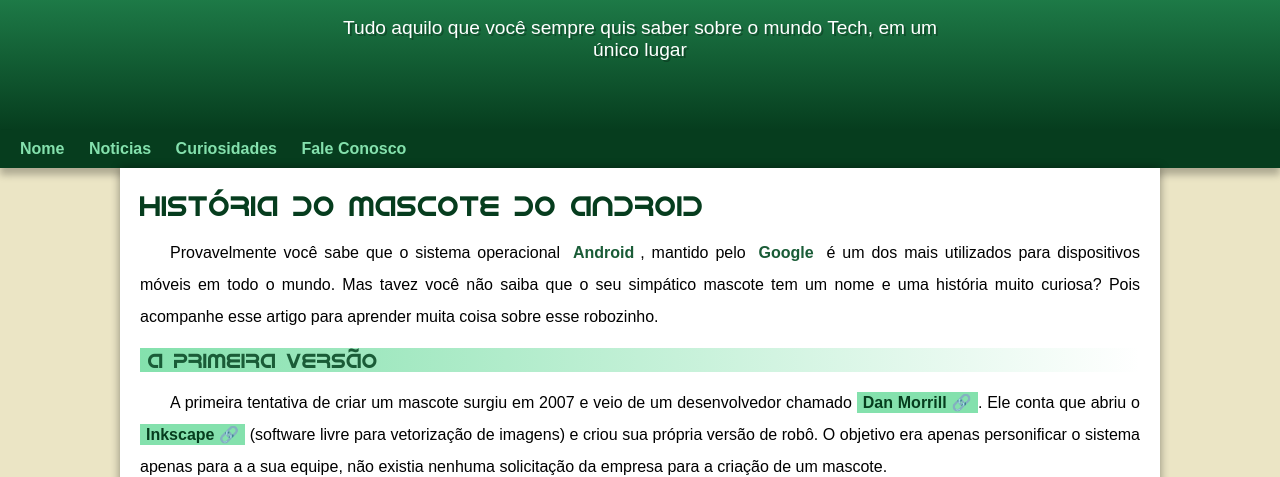
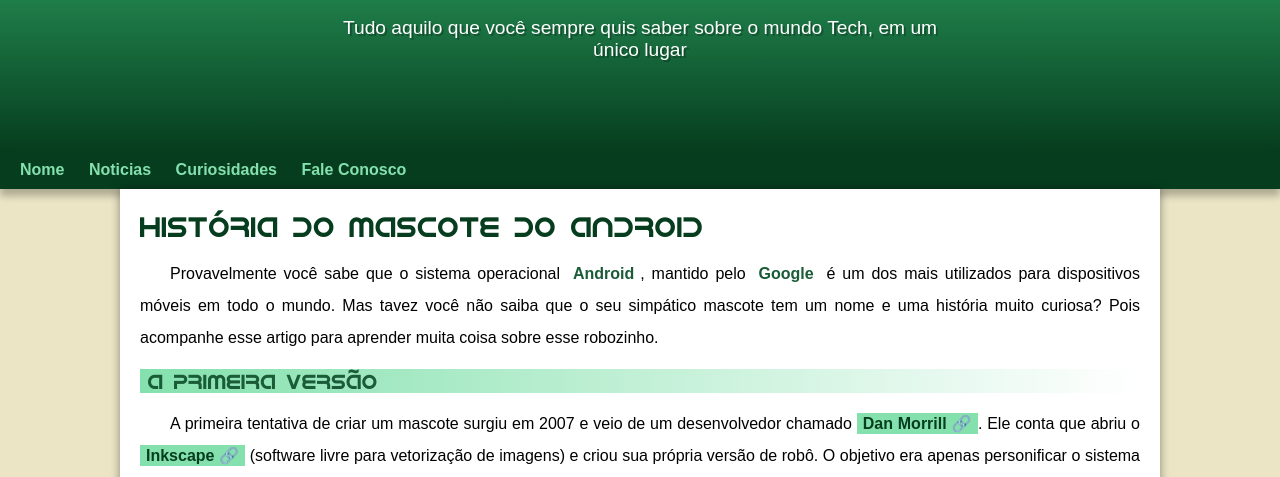
Before and after one commit to Daniel-Portugal/projeto-android, a plain HTML site: page index.html in a window 1280 px wide. Shown: the part 100-577 px from the top of the page. Drawn offline with Linux system fonts and the light colour scheme.

Commit message:
Problema de padding corrigido

```diff
--- a/estilo/style.css
+++ b/estilo/style.css
@@ -59,7 +59,7 @@ header > p {
     padding-right: 10px;
     padding-left: 10px;
     margin: auto;
-    margin-bottom: 20px;
+    padding-bottom: 50px;
     text-shadow: 2px 2px 0px rgba(0, 0, 0, 0.262);
 }
 
```
